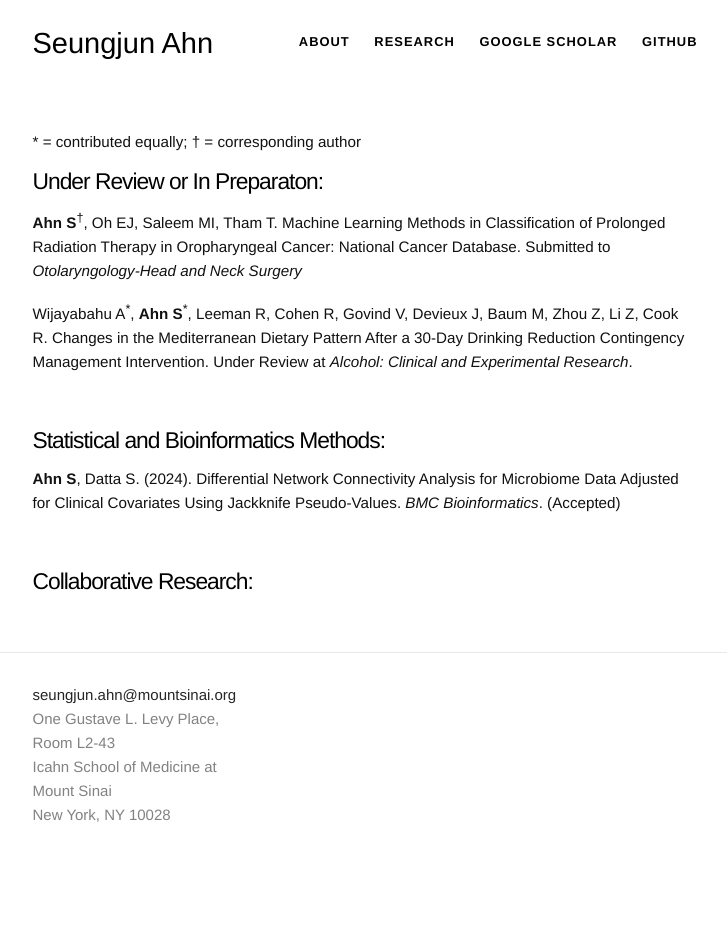
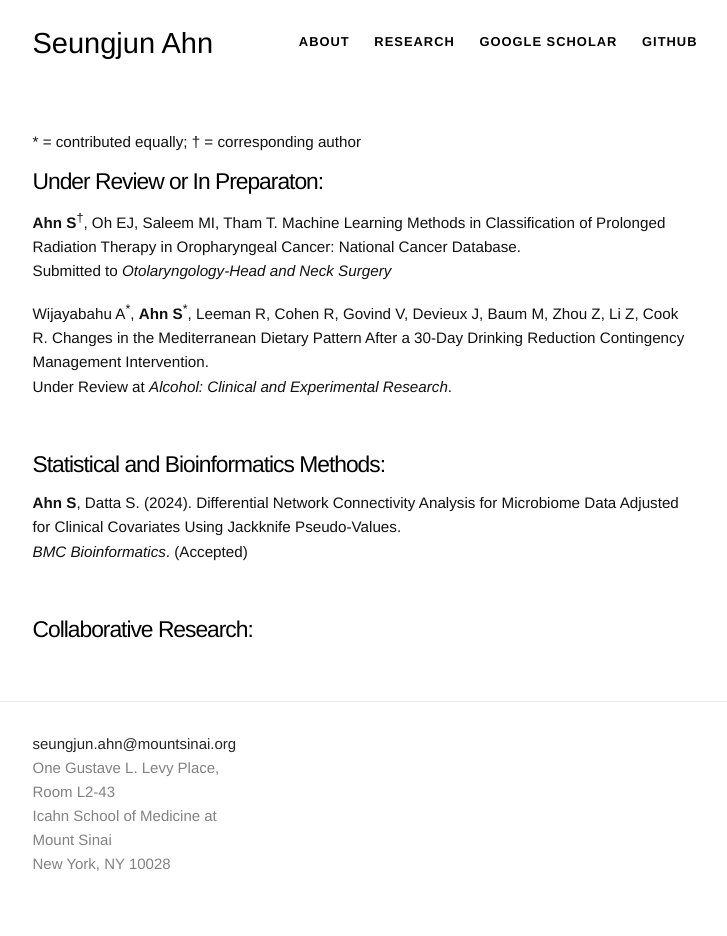
Before and after one commit to sjahnn/sjahnn.github.io, a Jekyll site: the page built from research.md, in a window 1280 px wide. Shown: the whole page, without its empty margins (275-1002 px from the left). Built offline with Jekyll 4.4.1, drawn with Linux system fonts in a browser that asks for light colours; before the commit the page ends 900 px from its top, so only the background shows below that.

```diff
--- a/research.md
+++ b/research.md
@@ -5,17 +5,20 @@ permalink: /research/
 <span>&#42;</span> = contributed equally; <span>&dagger;</span> = corresponding author
 
 # Under Review or In Preparaton:
-**Ahn S**<sup><span>&dagger;</span></sup>, Oh EJ, Saleem MI, Tham T. Machine Learning Methods in Classification of Prolonged Radiation Therapy in Oropharyngeal Cancer: National Cancer Database. Submitted to *Otolaryngology-Head and Neck Surgery*
+**Ahn S**<sup><span>&dagger;</span></sup>, Oh EJ, Saleem MI, Tham T. Machine Learning Methods in Classification of Prolonged Radiation Therapy in Oropharyngeal Cancer: National Cancer Database. <br>
+Submitted to *Otolaryngology-Head and Neck Surgery*
 
 
-Wijayabahu A<sup><span>&#42;</span></sup>, **Ahn S**<sup><span>&#42;</span></sup>, Leeman R, Cohen R, Govind V, Devieux J, Baum M, Zhou Z, Li Z, Cook R. Changes in the Mediterranean Dietary Pattern After a 30-Day Drinking Reduction Contingency Management Intervention. Under Review at *Alcohol: Clinical and Experimental Research*.
+Wijayabahu A<sup><span>&#42;</span></sup>, **Ahn S**<sup><span>&#42;</span></sup>, Leeman R, Cohen R, Govind V, Devieux J, Baum M, Zhou Z, Li Z, Cook R. Changes in the Mediterranean Dietary Pattern After a 30-Day Drinking Reduction Contingency Management Intervention. <br>
+Under Review at *Alcohol: Clinical and Experimental Research*.
 
 <br>
 
 
 
 # Statistical and Bioinformatics Methods:
-**Ahn S**, Datta S. (2024). Differential Network Connectivity Analysis for Microbiome Data Adjusted for Clinical Covariates Using Jackknife Pseudo-Values. *BMC Bioinformatics*. (Accepted)
+**Ahn S**, Datta S. (2024). Differential Network Connectivity Analysis for Microbiome Data Adjusted for Clinical Covariates Using Jackknife Pseudo-Values. <br>
+*BMC Bioinformatics*. (Accepted)
 
 <br>
 
```
